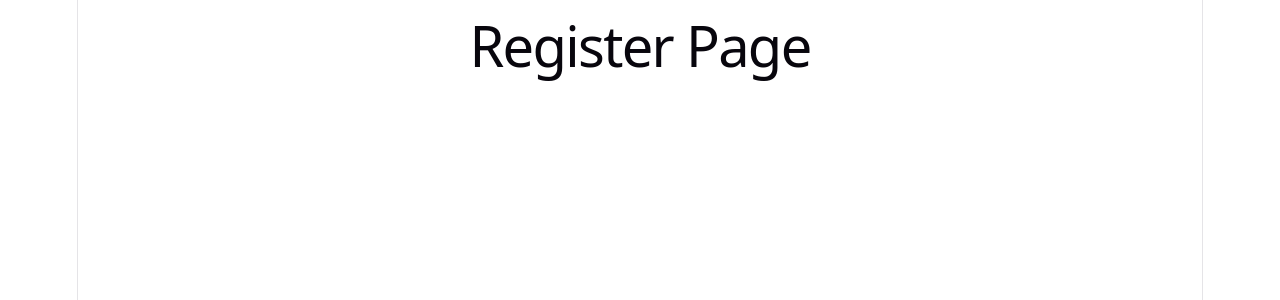
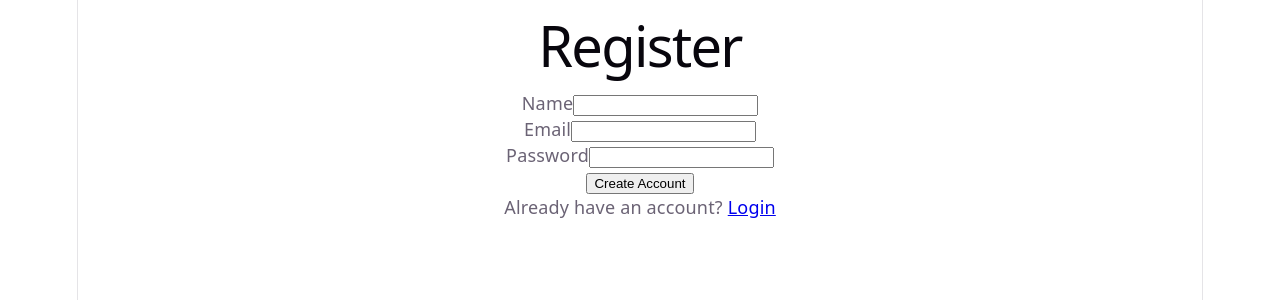
Before and after one commit to Rayan-Siddiqui/Subtracker, a React (Vite) app in the folder Client/: page /register in a window 1280 px wide. Shown: the top 300 px of the page. Built offline with nearby package versions, Linux system fonts and the light colour scheme.

Commit message:
Add Frontend Authentication

```diff
--- /dev/null
+++ b/Client/src/context/AuthContext.jsx
@@ -0,0 +1,67 @@
+// Import tools needed for state and context
+import { createContext, useContext, useEffect, useState } from 'react';
+import API from '../services/api';
+
+// Create the auth context
+const AuthContext = createContext();
+
+// Custom hook to use auth data anywhere
+export const useAuth = () => useContext(AuthContext);
+
+// Auth provider wraps the app
+export const AuthProvider = ({ children }) => {
+  // Store user and token in state
+  const [user, setUser] = useState(null);
+  const [token, setToken] = useState(localStorage.getItem('token') || null);
+
+  // Load saved user on first render
+  useEffect(() => {
+    const savedUser = localStorage.getItem('user');
+    if (savedUser) {
+      setUser(JSON.parse(savedUser));
+    }
+  }, []);
+
+  // Register function
+  const register = async (name, email, password) => {
+    const res = await API.post('/auth/register', { name, email, password });
+    return res.data;
+  };
+
+  // Login function
+  const login = async (email, password) => {
+    const res = await API.post('/auth/login', { email, password });
+
+    // Save token and user info
+    localStorage.setItem('token', res.data.token);
+    localStorage.setItem('user', JSON.stringify(res.data.user));
+
+    setToken(res.data.token);
+    setUser(res.data.user);
+
+    return res.data;
+  };
+
+  // Logout function
+  const logout = () => {
+    localStorage.removeItem('token');
+    localStorage.removeItem('user');
+
+    setToken(null);
+    setUser(null);
+  };
+
+  // Context values shared across the app
+  const value = {
+    user,
+    token,
+    register,
+    login,
+    logout
+  };
+
+  return <AuthContext.Provider value={value}>{children}</AuthContext.Provider>;
+};
+
+// Export provider
+export default AuthContext;
--- a/Client/src/main.jsx
+++ b/Client/src/main.jsx
@@ -2,10 +2,13 @@ import React from 'react';
 import ReactDOM from 'react-dom/client';
 import App from './App';
 import './index.css';
+import { AuthProvider } from './context/AuthContext';
 
 // Render the app into the page
 ReactDOM.createRoot(document.getElementById('root')).render(
   <React.StrictMode>
-    <App />
+    <AuthProvider>
+      <App />
+    </AuthProvider>
   </React.StrictMode>
 );
--- a/Client/src/pages/Dashboard.jsx
+++ b/Client/src/pages/Dashboard.jsx
@@ -1,8 +1,9 @@
-// Dashboard page placeholder
+// Simple dashboard placeholder for now
 export default function Dashboard() {
   return (
-    <div>
-      <h1>Dashboard</h1>
+    <div className="p-6">
+      <h1 className="text-3xl font-bold">Dashboard</h1>
+      <p className="mt-2">This will show your subscription data.</p>
     </div>
   );
 }
--- a/Client/src/pages/Login.jsx
+++ b/Client/src/pages/Login.jsx
@@ -1,15 +1,79 @@
-import { Link } from 'react-router-dom';
+// Import React hooks and router tools
+import { useState } from 'react';
+import { Link, useNavigate } from 'react-router-dom';
+import { useAuth } from '../context/AuthContext';
 
-// Login page placeholder
 export default function Login() {
+  // Store form values
+  const [email, setEmail] = useState('');
+  const [password, setPassword] = useState('');
+  const [error, setError] = useState('');
+
+  // Get login function from auth context
+  const { login } = useAuth();
+  const navigate = useNavigate();
+
+  // Handle form submit
+  const handleSubmit = async (e) => {
+    e.preventDefault();
+
+    try {
+      // Try logging in
+      await login(email, password);
+
+      // Go to dashboard after success
+      navigate('/dashboard');
+    } catch (err) {
+      // Show backend error message
+      setError(err.response?.data?.message || 'Login failed');
+    }
+  };
+
   return (
-    <div>
-      <h1>Login Page</h1>
+    <div className="min-h-screen flex items-center justify-center bg-gray-100 px-4">
+      <div className="w-full max-w-md rounded-2xl bg-white p-6 shadow">
+        <h1 className="text-2xl font-bold mb-4">Login</h1>
 
-      {/* Navigation links */}
-      <Link to="/register">Go to Register</Link>
-      <br />
-      <Link to="/dashboard">Go to Dashboard</Link>
+        {/* Show error if login fails */}
+        {error && <p className="mb-4 text-red-600">{error}</p>}
+
+        {/* Login form */}
+        <form onSubmit={handleSubmit} className="space-y-4">
+          <div>
+            <label className="block mb-1">Email</label>
+            <input
+              type="email"
+              className="w-full rounded border p-2"
+              value={email}
+              onChange={(e) => setEmail(e.target.value)}
+            />
+          </div>
+
+          <div>
+            <label className="block mb-1">Password</label>
+            <input
+              type="password"
+              className="w-full rounded border p-2"
+              value={password}
+              onChange={(e) => setPassword(e.target.value)}
+            />
+          </div>
+
+          <button
+            type="submit"
+            className="w-full rounded bg-black px-4 py-2 text-white"
+          >
+            Login
+          </button>
+        </form>
+
+        <p className="mt-4 text-sm">
+          Don't have an account?{' '}
+          <Link to="/register" className="text-blue-600 underline">
+            Register
+          </Link>
+        </p>
+      </div>
     </div>
   );
 }
--- a/Client/src/pages/Register.jsx
+++ b/Client/src/pages/Register.jsx
@@ -1,8 +1,90 @@
-// Register page placeholder
+// Import React hooks and router tools
+import { useState } from 'react';
+import { Link, useNavigate } from 'react-router-dom';
+import { useAuth } from '../context/AuthContext';
+
 export default function Register() {
+  // Store form values
+  const [name, setName] = useState('');
+  const [email, setEmail] = useState('');
+  const [password, setPassword] = useState('');
+  const [error, setError] = useState('');
+
+  // Get register function from auth context
+  const { register } = useAuth();
+  const navigate = useNavigate();
+
+  // Handle form submit
+  const handleSubmit = async (e) => {
+    e.preventDefault();
+
+    try {
+      // Try registering the user
+      await register(name, email, password);
+
+      // Send user to login page after success
+      navigate('/');
+    } catch (err) {
+      // Show backend error message
+      setError(err.response?.data?.message || 'Registration failed');
+    }
+  };
+
   return (
-    <div>
-      <h1>Register Page</h1>
+    <div className="min-h-screen flex items-center justify-center bg-gray-100 px-4">
+      <div className="w-full max-w-md rounded-2xl bg-white p-6 shadow">
+        <h1 className="text-2xl font-bold mb-4">Register</h1>
+
+        {/* Show error if registration fails */}
+        {error && <p className="mb-4 text-red-600">{error}</p>}
+
+        {/* Register form */}
+        <form onSubmit={handleSubmit} className="space-y-4">
+          <div>
+            <label className="block mb-1">Name</label>
+            <input
+              type="text"
+              className="w-full rounded border p-2"
+              value={name}
+              onChange={(e) => setName(e.target.value)}
+            />
+          </div>
+
+          <div>
+            <label className="block mb-1">Email</label>
+            <input
+              type="email"
+              className="w-full rounded border p-2"
+              value={email}
+              onChange={(e) => setEmail(e.target.value)}
+            />
+          </div>
+
+          <div>
+            <label className="block mb-1">Password</label>
+            <input
+              type="password"
+              className="w-full rounded border p-2"
+              value={password}
+              onChange={(e) => setPassword(e.target.value)}
+            />
+          </div>
+
+          <button
+            type="submit"
+            className="w-full rounded bg-black px-4 py-2 text-white"
+          >
+            Create Account
+          </button>
+        </form>
+
+        <p className="mt-4 text-sm">
+          Already have an account?{' '}
+          <Link to="/" className="text-blue-600 underline">
+            Login
+          </Link>
+        </p>
+      </div>
     </div>
   );
 }
--- /dev/null
+++ b/Client/src/services/api.js
@@ -0,0 +1,10 @@
+// Create a reusable axios instance for API requests
+import axios from 'axios';
+
+// Use the backend base URL
+const API = axios.create({
+  baseURL: 'http://localhost:5000/api'
+});
+
+// Export the API instance
+export default API;
```
